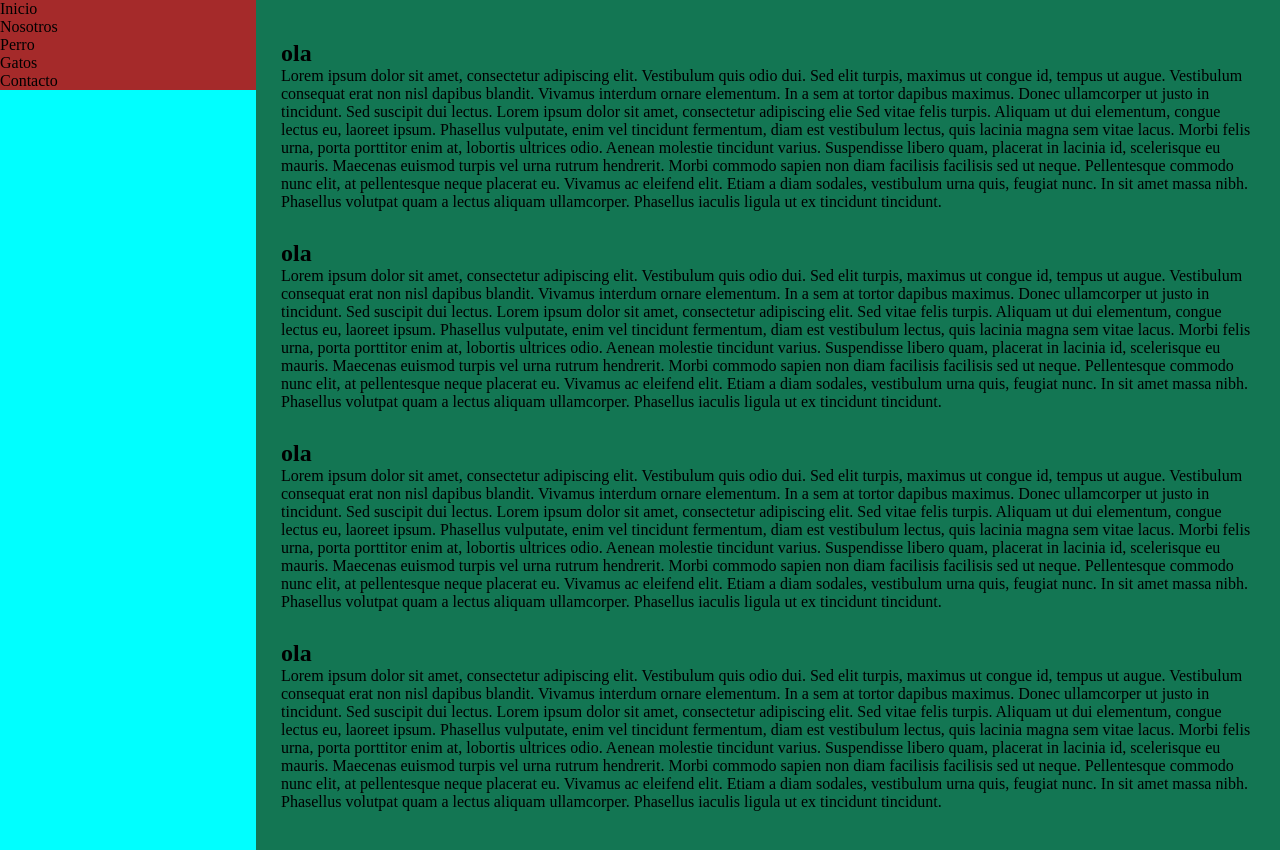
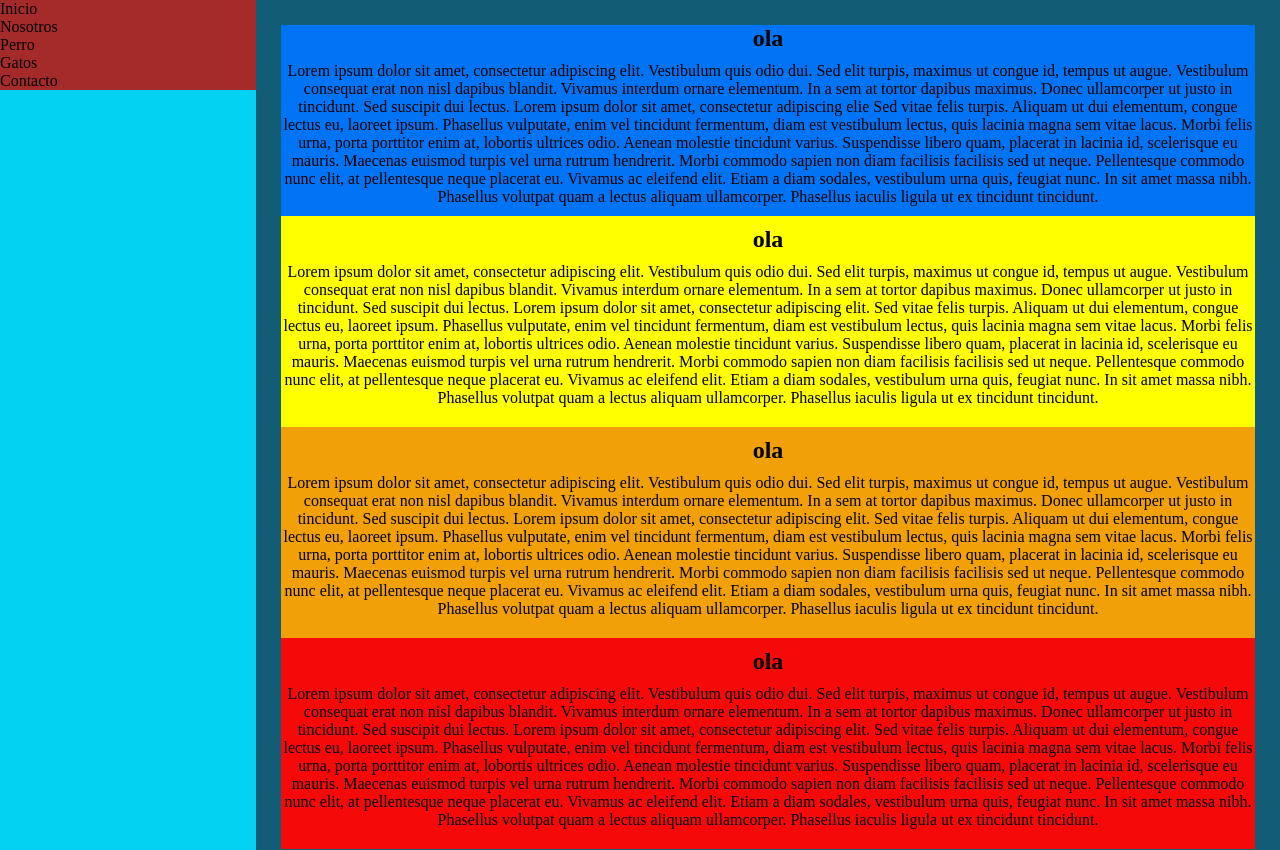
Before and after one commit to CookieBlossom/WebDeveloper_Act2, a plain HTML site: page index.html in a window 1280 px wide. Drawn offline with Linux system fonts and the light colour scheme.

Commit message:
modify css

```diff
--- a/assets/css/index.css
+++ b/assets/css/index.css
@@ -8,12 +8,42 @@
 }
 .contenedor-izquierdo{
     min-width: 20%;
-    background-color: aqua;
+    background-color: rgb(4, 210, 242);
 }
 .contenedor-derecho{
     min-width: 80%;
-    background-color: rgb(19, 118, 83);
+    background-color: rgb(19, 92, 118);
 }
+.contenedor-azul{
+    background-color: rgba(0, 119, 255, 0.928);
+    height: 100%;
+    padding: 10px 0 px;
+    text-align: center;
+}
+.contenedor-amarillo{
+    background-color: rgb(255, 255, 0);
+    height: 100%;
+    padding: 10px 0px;
+    text-align: center;
+}
+
+.contenedor-naranjo{
+    background-color: rgba(255, 166, 0, 0.942);
+    height: 100%;
+    padding: 10px 0px;
+    text-align: center;
+}
+.contenedor-rojo{
+    background-color: rgb(246, 9, 9);
+    height: 100%;
+    padding: 10px 0px;
+    text-align: center;
+}
+.parrafo{
+    padding: 10px 0px;
+    justify-content: space-around;
+}
+
 .cajas{
     display: flex;
     margin: 25px;
```
